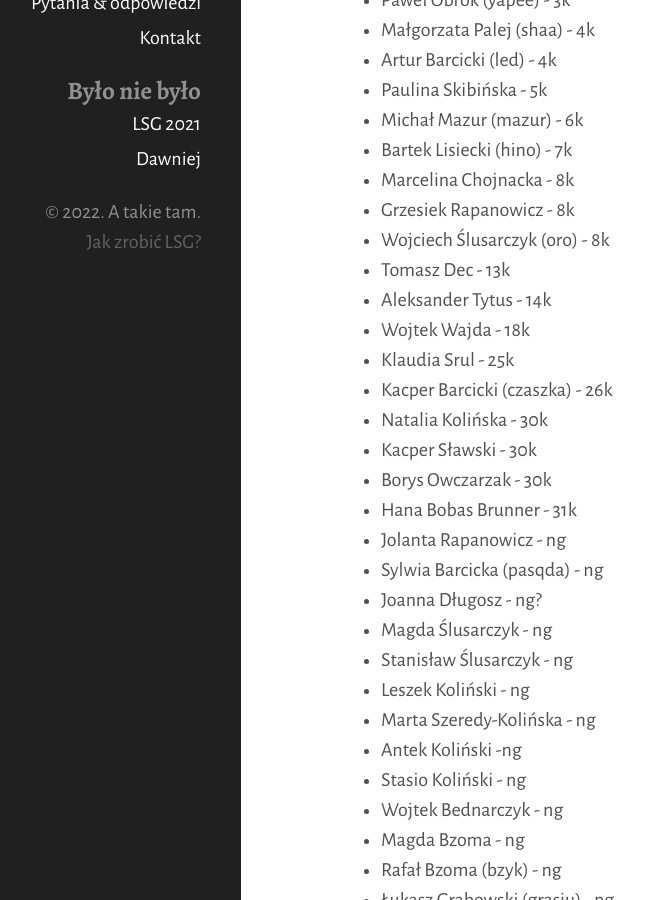
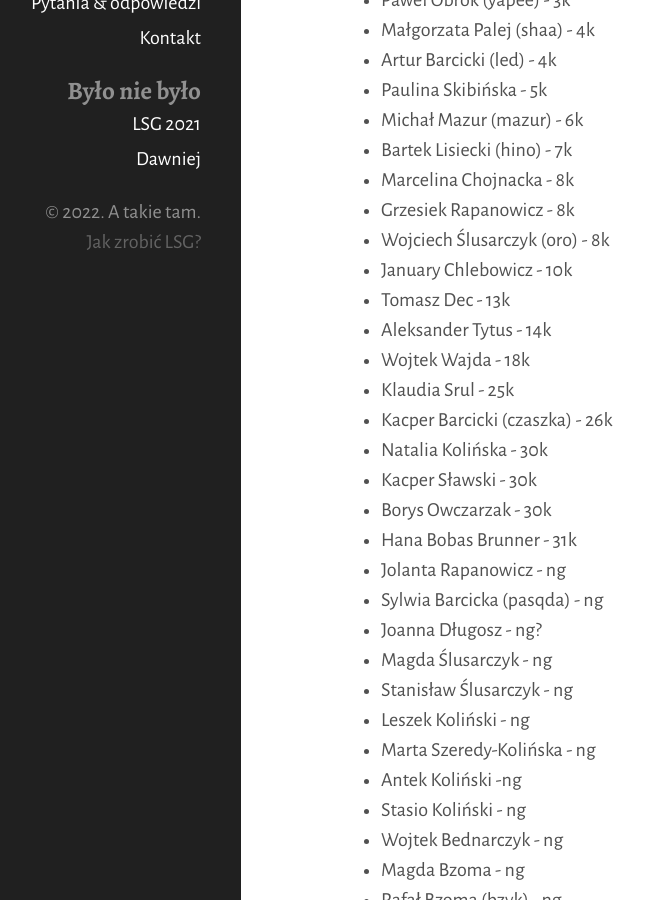
Before and after one commit to tasuki/lsg, a Jekyll site: the page built from zarejestrowani.md, in a window 1280 px wide and 900 px high, scrolled down 595 px. Shown: the whole window, without its empty margins (119-764 px from the left). Built offline with Jekyll 4.4.1, drawn with Linux system fonts in a browser that asks for light colours; nearby versions of some CDN libraries.

Commit message:
Update zarejestrowani.md

```diff
--- a/zarejestrowani.md
+++ b/zarejestrowani.md
@@ -30,6 +30,7 @@ Zarejestrowani uczestnicy (mniej więcej wg siły):
 - Marcelina Chojnacka - 8k
 - Grzesiek Rapanowicz - 8k
 - Wojciech Ślusarczyk (oro) - 8k
+- January Chlebowicz - 10k
 - Tomasz Dec - 13k
 - Aleksander Tytus - 14k
 - Wojtek Wajda - 18k
```
